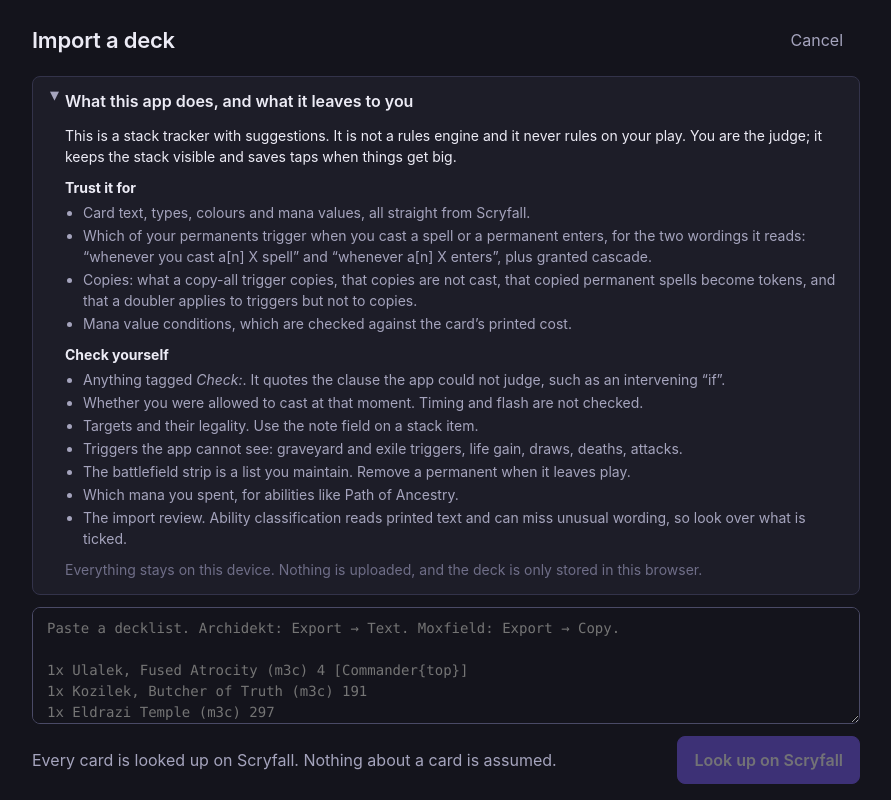
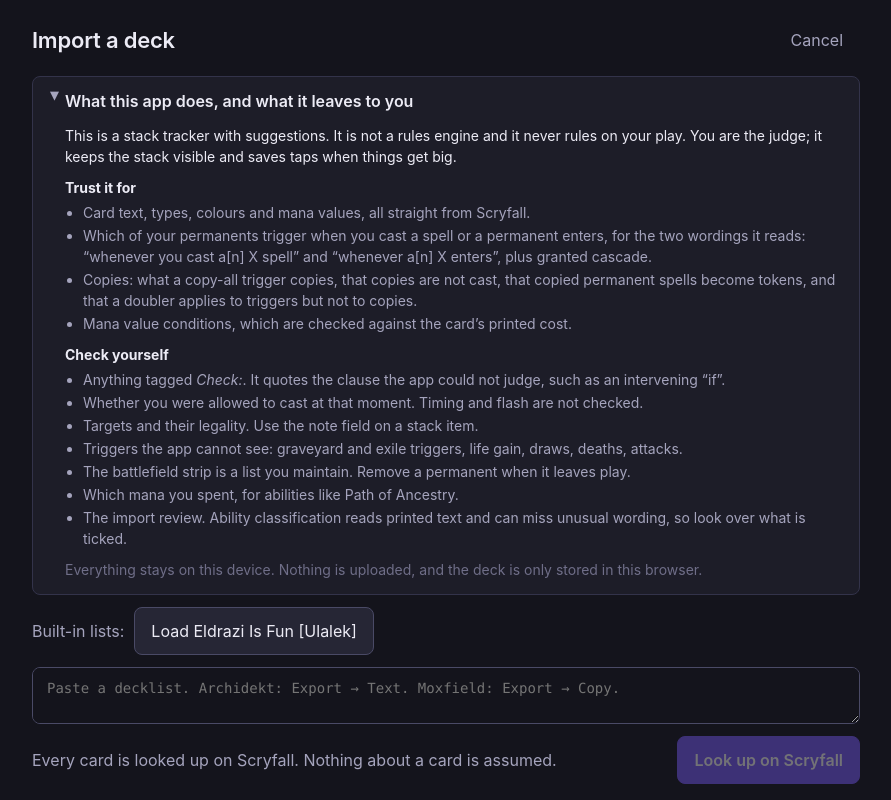
Before and after one commit to Ryanbarker0/mtg-stack-tracker, a React (Vite) app: page / in a window 1280 px wide. Both pictures are taken after a click on the button "+ Import deck". Shown: the whole page, without its empty margins (194-1085 px from the left). Built offline with nearby package versions, Linux system fonts and the light colour scheme.

Commit message:
Ship Ryan's Ulalek decklist as a built-in preset
The import screen offers a Load button for any list in public/decks, so the
deck can be imported on any device without a clipboard. The deck is final, so
a static file beats syncing from Archidekt.

```diff
--- /dev/null
+++ b/public/decks/index.json
@@ -0,0 +1,8 @@
+[
+  {
+    "id": "ulalek",
+    "name": "Eldrazi Is Fun [Ulalek]",
+    "file": "ulalek.txt",
+    "note": "Ryan's list, exported from Archidekt on 2026-09-03. Final."
+  }
+]
--- a/src/components/DeckImport.tsx
+++ b/src/components/DeckImport.tsx
@@ -1,4 +1,4 @@
-import { useState } from 'react'
+import { useEffect, useState } from 'react'
 import { castTriggerTypes, includedByDefault, inclusionReason } from '../lib/abilities'
 import { Caveats } from './Caveats'
 import { parseDecklist } from '../lib/decklist'
@@ -10,6 +10,24 @@ interface Props {
   onSave: (deck: Deck) => void
   onCancel: () => void
   onShowCard: (card: Card) => void
+}
+
+interface Preset {
+  id: string
+  name: string
+  file: string
+  note?: string
+}
+
+/** Decklists shipped with the app, listed in public/decks/index.json. */
+async function loadPresets(): Promise<Preset[]> {
+  try {
+    const response = await fetch(`${import.meta.env.BASE_URL}decks/index.json`)
+    if (!response.ok) return []
+    return (await response.json()) as Preset[]
+  } catch {
+    return []
+  }
 }
 
 type Step =
@@ -34,6 +52,29 @@ export function DeckImport({ onSave, onCancel, onShowCard }: Props) {
   const [name, setName] = useState('')
   const [step, setStep] = useState<Step>({ name: 'paste' })
   const [error, setError] = useState<string | null>(null)
+  const [presets, setPresets] = useState<Preset[]>([])
+
+  useEffect(() => {
+    let cancelled = false
+    loadPresets().then((list) => {
+      if (!cancelled) setPresets(list)
+    })
+    return () => {
+      cancelled = true
+    }
+  }, [])
+
+  const applyPreset = async (preset: Preset) => {
+    setError(null)
+    try {
+      const response = await fetch(`${import.meta.env.BASE_URL}decks/${preset.file}`)
+      if (!response.ok) throw new Error(`Could not load ${preset.name}`)
+      setText(await response.text())
+      if (!name) setName(preset.name)
+    } catch (caught) {
+      setError(caught instanceof Error ? caught.message : 'Could not load the preset')
+    }
+  }
 
   const start = async () => {
     setError(null)
@@ -93,6 +134,20 @@ export function DeckImport({ onSave, onCancel, onShowCard }: Props) {
       {step.name === 'paste' && (
         <>
           <Caveats open />
+          {presets.length > 0 && (
+            <div className="row wrap">
+              <span className="muted">Built-in lists:</span>
+              {presets.map((preset) => (
+                <button
+                  key={preset.id}
+                  onClick={() => void applyPreset(preset)}
+                  title={preset.note}
+                >
+                  Load {preset.name}
+                </button>
+              ))}
+            </div>
+          )}
           <textarea
             rows={16}
             placeholder={PLACEHOLDER}
```
Also changed, not shown: public/decks/ulalek.txt (added), 1 other file (tests, documents, lock files or other folders).
